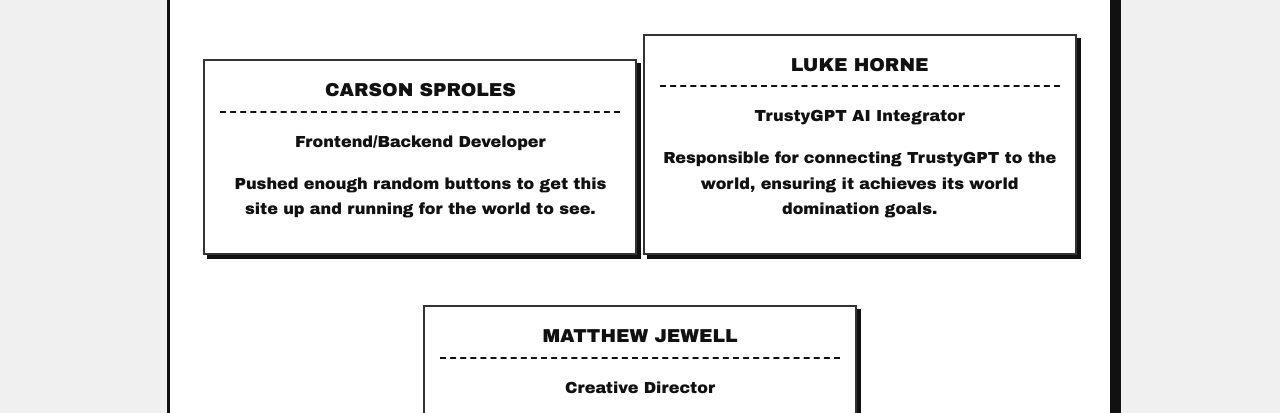
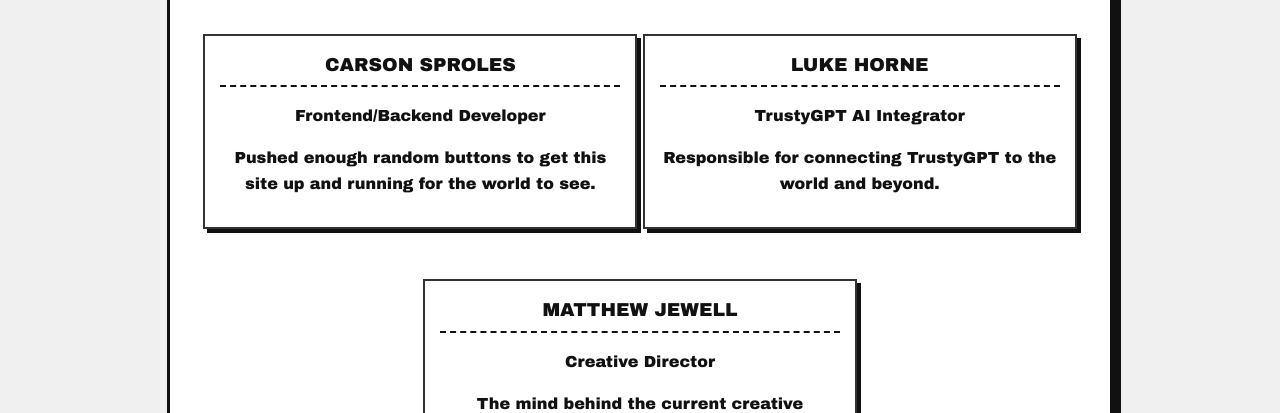
Before and after one commit to csprolesUNCC/TrustySite, a website: page pages/credits.html in a window 1280 px wide. Shown: the part 331-744 px from the top of the page. Drawn offline with Linux system fonts and the light colour scheme.

Commit message:
minor change

```diff
--- a/pages/credits.html
+++ b/pages/credits.html
@@ -59,7 +59,7 @@
             <li>
                 <h3>Luke Horne</h3>
                 <p>TrustyGPT AI Integrator</p>
-                <p>Responsible for connecting TrustyGPT to the world, ensuring it achieves its world domination goals.</p>
+                <p>Responsible for connecting TrustyGPT to the world and beyond.</p>
             </li>
             <li>
                 <h3>Matthew Jewell</h3>
```
